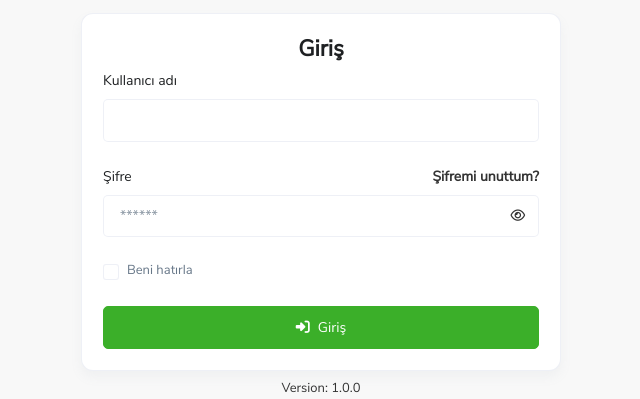
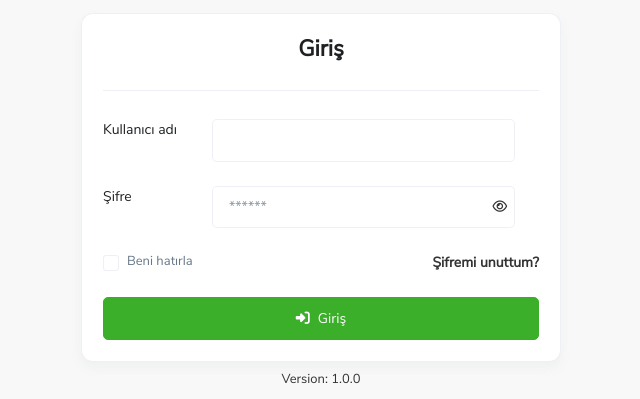
Before and after one commit to yunusemre/yet-react-redux-boilerplate, a React (Create React App) app: page /auth/login in a window 1280 px wide. Shown: the part 367-766 px from the top of the page, without its empty margins (319-959 px from the left). Built offline with nearby package versions, Linux system fonts and the light colour scheme.

Commit message:
template

```diff
--- a/src/components/form-elements/form-element.scss
+++ b/src/components/form-elements/form-element.scss
@@ -1,4 +1,4 @@
 .password-eye {
   top: 14px;
-  right: 14px;
+  right: 20px;
 }
--- a/src/components/form-elements/index.tsx
+++ b/src/components/form-elements/index.tsx
@@ -4,20 +4,17 @@ import { ErrorMessage, Field, useField } from 'formik';
 import { useState } from 'react';
 import Select from 'react-select';
 
-export const TextPasswordField = ({ label, children, ...props }: any) => {
+export const TextPasswordField = ({ label, ...props }: any) => {
   const [togglePassword, setTogglePassword] = useState<boolean>(false);
   const [field, meta] = useField(props);
   return (
-    <div className={`mb-4 form-group ${meta.touched && meta.error ? 'error' : ''}`}>
-      <span className="d-flex justify-content-between">
+    <div className={`mb-4 row form-group ${meta.touched && meta.error ? 'error' : ''}`}>
       {label && (
-          <label htmlFor={props.id} className="form-label">
+        <label htmlFor={props.id} className="form-label col-sm-3">
           {label}
         </label>
       )}
-        {children}
-      </span>
-      <div className="position-relative">
+      <div className="position-relative col-sm-9">
         <Field
           type={togglePassword ? 'text' : 'password'}
           {...props}
@@ -30,8 +27,8 @@ export const TextPasswordField = ({ label, children, ...props }: any) => {
           }  fa-eye`}
           onClick={() => setTogglePassword(!togglePassword)}
         ></i>
+        <ErrorMessage component="span" className="text-danger" name={props.name} />
       </div>
-      <ErrorMessage component="span" className="text-danger" name={props.name} />
     </div>
   );
 };
@@ -39,19 +36,16 @@ export const TextPasswordField = ({ label, children, ...props }: any) => {
 export const TextField = ({ label, children, ...props }: any) => {
   const [field, meta] = useField(props);
   return (
-    <div className={`mb-4 form-group ${meta.touched && meta.error ? 'error' : ''}`}>
-      <span className="d-flex justify-content-between">
+    <div className={`mb-4 row form-group ${meta.touched && meta.error ? 'error' : ''}`}>
       {label && (
-          <label htmlFor={props.id} className="form-label">
+        <label htmlFor={props.id} className="form-label col-sm-3">
           {label}
         </label>
       )}
-        {children}
-      </span>
-      <div className="position-relative">
+      <div className="position-relative col-sm-9">
         <Field {...field} {...props} className="form-control" />
+        <ErrorMessage component="span" className="text-danger" name={props.name} />
       </div>
-      <ErrorMessage component="span" className="text-danger" name={props.name} />
     </div>
   );
 };
--- a/src/layout/pages/login/index.tsx
+++ b/src/layout/pages/login/index.tsx
@@ -31,6 +31,7 @@ const LoginPage = () => {
             <div className="text-center">
               <h1>{t('auth.sign_in')}</h1>
             </div>
+            <hr />
             <Formik
               initialValues={{
                 userName: '',
@@ -44,18 +45,15 @@ const LoginPage = () => {
               }}
             >
               {({ isSubmitting }) => (
-                <Form>
+                <Form className="row">
                   <TextField label={t('userName')} id="userName" name="userName" />
                   <TextPasswordField
                     label={t('auth.password')}
                     id="password"
                     name="password"
                     placeholder="******"
-                  >
-                    <Link className="form-label-link mb-0" to={Path.forgot_password}>
-                      {t('auth.forgot_password')}?
-                    </Link>
-                  </TextPasswordField>
+                  />
+                  <span className="d-flex justify-content-between">
                     <CheckOrRadioField
                       label={t('auth.remember_me')}
                       className="form-check-input"
@@ -63,10 +61,16 @@ const LoginPage = () => {
                       type="checkbox"
                       name="checked"
                     />
+                    <Link className="form-label-link mb-0" to={Path.forgot_password}>
+                      {t('auth.forgot_password')}?
+                    </Link>
+                  </span>
+                  <div className="col-sm-12">
                     <Button type="submit" disabled={isSubmitting} variant="primary" className="w-100">
                       <i className="fa-solid fa-right-to-bracket me-2"></i>
                       <span>{t('auth.sign_in')}</span>
                     </Button>
+                  </div>
                 </Form>
               )}
             </Formik>
```
Lines whose indentation alone changed are shown as unchanged.
